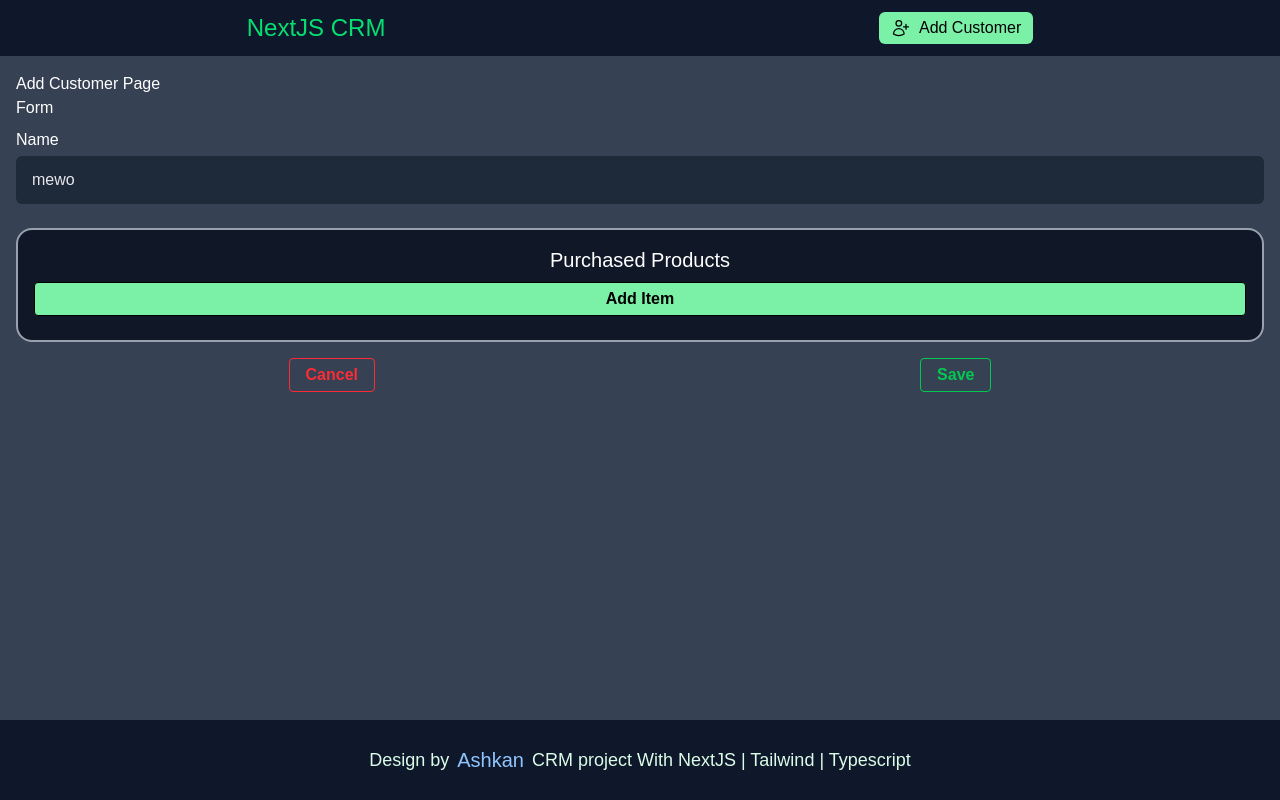
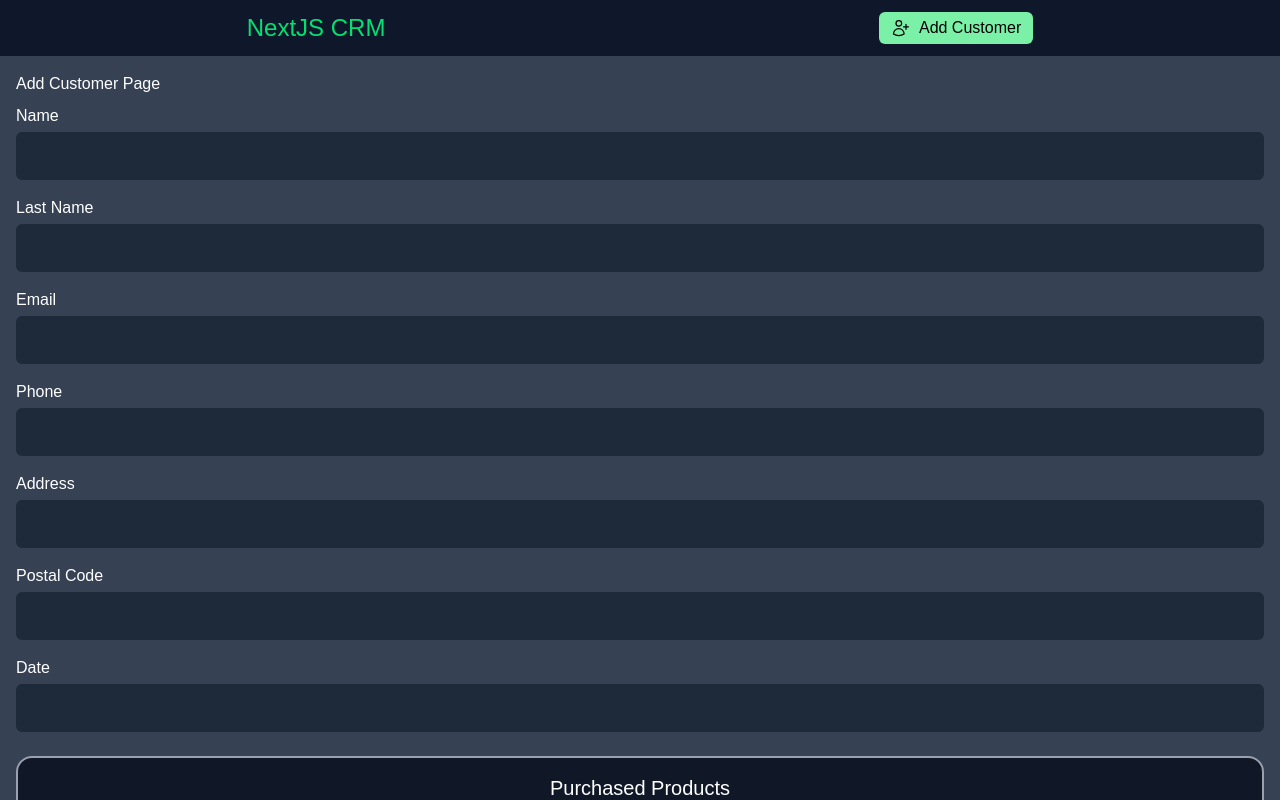
Before and after one commit to ashkankh/nextjs-crm-typescript, a Next.js app: page /add-customer in a window 1280 px wide. Shown: the top 800 px of the page. Built offline with nearby package versions, Linux system fonts and the light colour scheme.

Commit message:
feat(Form): add input and its functionality

```diff
--- a/components/element/itemList.tsx
+++ b/components/element/itemList.tsx
@@ -9,7 +9,6 @@ type ChangeHandlerType = {
 
 type deleteHandlerType = {
     index: number
-
 }
 
 function ItemList({ form, setForm }: FormProps) {
@@ -24,7 +23,6 @@ function ItemList({ form, setForm }: FormProps) {
     }
 
     const deleteHandler = (index: Number) => {
-        console.log(index)
         const newProducts: any = [...products];
         newProducts.splice(index, 1)
         setForm({ ...form, products: newProducts })
@@ -35,7 +33,6 @@ function ItemList({ form, setForm }: FormProps) {
             ...form,
             products: [...products, { name: "", price: "", qty: "" }]
         })
-        console.log(products)
     }
 
     return (
--- a/components/modules/form.tsx
+++ b/components/modules/form.tsx
@@ -3,11 +3,31 @@ import React from 'react'
 import FormInput from '../element/formInput'
 import ItemList from '../element/itemList'
 
+
+
+// export type CustomerForm = {
+//     date: string;
+//     products: productsType[];
+// }
+
+
 function Form({ form, setForm }: FormProps) {
+
+    const changeHandler = (e: React.ChangeEvent<HTMLInputElement>) => {
+        const { name, value } = e.target;
+        setForm({ ...form, [name]: value })
+    }
+
     return (
         <>
-            <div>Form</div>
-            <FormInput name='Name' label='Name' type='string' value='mewo' onChange={e => e.target.value} />
+            <FormInput label='Name' name='name' type='name' value={form.name} onChange={(e) => changeHandler(e)} />
+            <FormInput label='Last Name' name='lastName' type='name' value={form.lastName} onChange={(e) => changeHandler(e)} />
+            <FormInput label='Email' name='email' type='name' value={form.email} onChange={(e) => changeHandler(e)} />
+            <FormInput label='Phone' name='phone' type='name' value={form.phone} onChange={(e) => changeHandler(e)} />
+            <FormInput label='Address' name='address' type='name' value={form.address} onChange={(e) => changeHandler(e)} />
+            <FormInput label='Postal Code' name='postalCode' type='name' value={form.postalCode} onChange={(e) => changeHandler(e)} />
+            <FormInput label='Date' name='date' type='name' value={form.date} onChange={(e) => changeHandler(e)} />
+
             <ItemList form={form} setForm={setForm} />
         </>
     )
```
